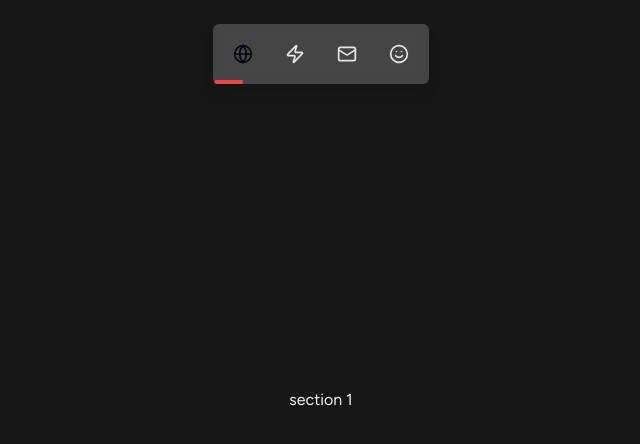
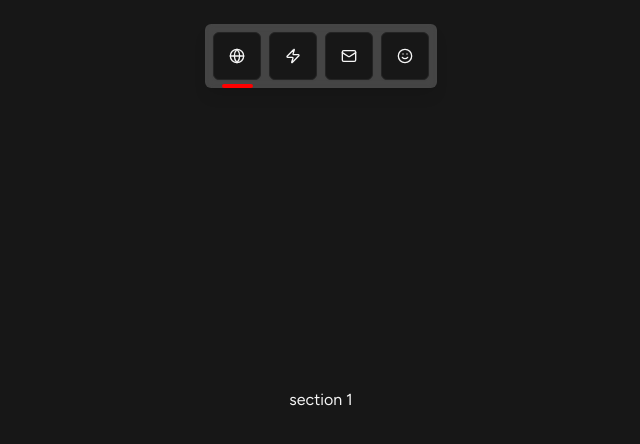
Before and after one commit to FedericoLuna01/portfolio-2025, a Next.js app: page / in a window 1280 px wide. Shown: the top 444 px of the page, without its empty margins (319-959 px from the left). Built offline with nearby package versions, Linux system fonts and the light colour scheme.

Commit message:
Refactor README and update Navbar component styles

```diff
--- a/src/app/page.tsx
+++ b/src/app/page.tsx
@@ -2,8 +2,7 @@ import { LinkPreview } from "@/components/ui/link-preview";
 
 export default function Home() {
   return (
-    // <div className="flex items-center justify-center flex-col p-4">
-    <>
+    <main>
       <section
         id="section1"
         className="flex items-center justify-center flex-col gap-4 min-h-screen"
@@ -28,7 +27,6 @@ export default function Home() {
       >
         section 4
       </section>
-      {/* </div> */}
-    </>
+    </main>
   );
 }
--- a/src/components/navbar.tsx
+++ b/src/components/navbar.tsx
@@ -3,25 +3,27 @@
 import { useEffect, useState } from "react"
 import { motion } from "framer-motion"
 import { Globe, Zap, Mail, Smile } from "lucide-react"
-import { cn } from "@/lib/utils"
+import { Button } from "./ui/button"
 
 interface NavItem {
   icon: typeof Globe
   id: string
   label: string
+  color: string
 }
 
 const navItems: NavItem[] = [
-  { icon: Globe, id: "section1", label: "World" },
-  { icon: Zap, id: "section2", label: "Flash" },
-  { icon: Mail, id: "section3", label: "Mail" },
-  { icon: Smile, id: "section4", label: "Smile" },
+  { icon: Globe, id: "section1", label: "World", color: "#f00" },
+  { icon: Zap, id: "section2", label: "Flash", color: "#0f0" },
+  { icon: Mail, id: "section3", label: "Mail", color: "#0ff" },
+  { icon: Smile, id: "section4", label: "Smile", color: "#00f" },
 ]
 
 export default function Navbar() {
   const [activeSection, setActiveSection] = useState("section1")
 
   useEffect(() => {
+    setActiveSection(navItems[1].id)
     const observers: IntersectionObserver[] = []
 
     // Create an observer for each section
@@ -53,22 +55,26 @@ export default function Navbar() {
     <div className="fixed top-6 left-1/2 -translate-x-1/2">
       <nav className="relative flex items-center gap-2 rounded-md backdrop-blur-sm bg-white/20 p-2 shadow-lg">
         {navItems.map(({ icon: Icon, id, label }) => (
-          <button
+          <Button
+            size="icon"
+            variant="outline"
+            className="relative"
             key={id}
             onClick={() => {
               document.getElementById(id)?.scrollIntoView({ behavior: "smooth" })
             }}
-            className={cn(
-              "relative rounded-full p-3 transition-colors hover:bg-gray-100",
-              activeSection === id ? "text-gray-950" : "text-gray-200",
-            )}
           >
-            <Icon className="h-5 w-5" />
+            <Icon
+              className="h-7 w-7"
+            />
             <span className="sr-only">{label}</span>
             {activeSection === id && (
               <motion.span
                 layoutId="bubble"
-                className="absolute z-10 bg-red-500 h-1 w-2/3 left-2 -translate-x-1/2 -bottom-2 rounded-full"
+                className="absolute z-10 h-1 w-2/3 left-2 -translate-x-1/2 -bottom-[9px] rounded-full"
+                style={{
+                  backgroundColor: navItems.find((item) => item.id === id)?.color,
+                }}
                 transition={{
                   type: "spring",
                   stiffness: 380,
@@ -76,7 +82,7 @@ export default function Navbar() {
                 }}
               />
             )}
-          </button>
+          </Button>
         ))}
       </nav>
     </div>
--- a/src/components/ui/button.tsx
+++ b/src/components/ui/button.tsx
@@ -24,7 +24,7 @@ const buttonVariants = cva(
         default: "h-9 px-4 py-2",
         sm: "h-8 rounded-md px-3 text-xs",
         lg: "h-10 rounded-md px-8",
-        icon: "h-9 w-9",
+        icon: "h-12 w-12",
       },
     },
     defaultVariants: {
```
Also changed, not shown: 1 other file (tests, documents, lock files or other folders).
